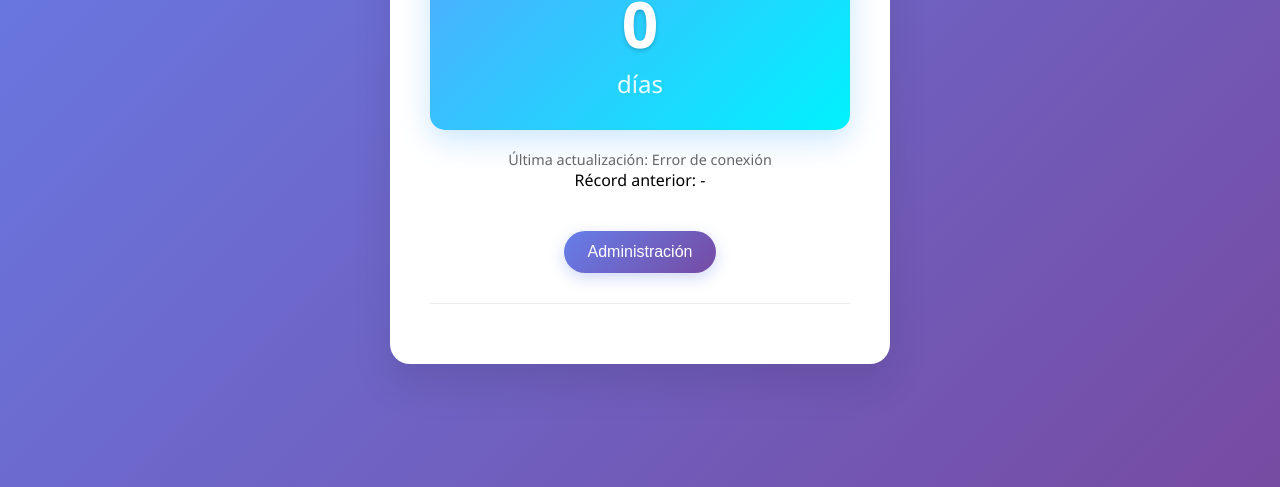
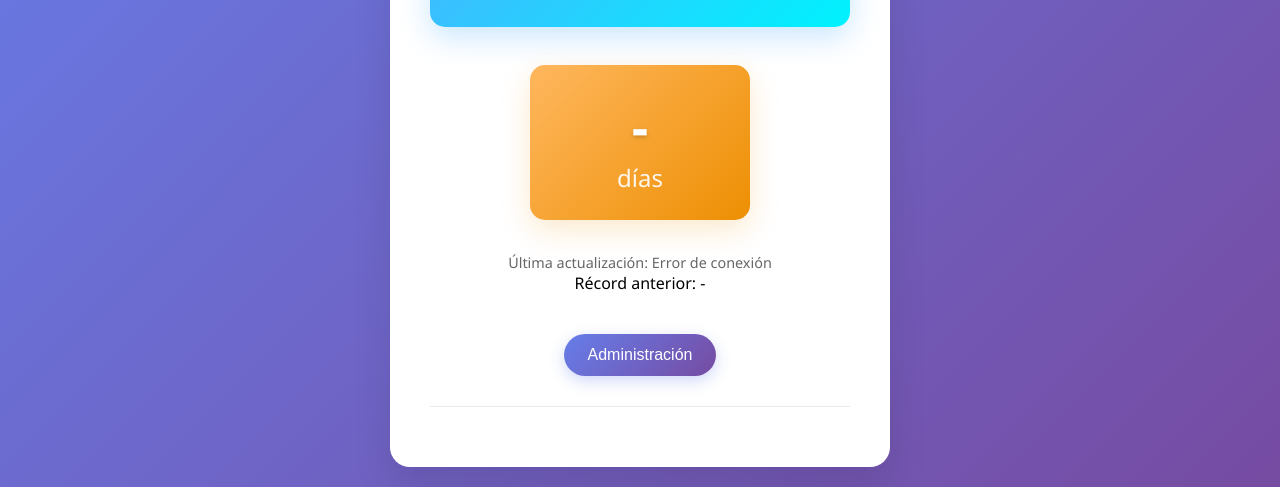
Before and after one commit to TristanGramsch/dias_sin_accidentes, a website: page index.html in a window 1280 px wide. Shown: the part 313-800 px from the top of the page. Drawn offline with Linux system fonts and the light colour scheme; no server answers.

Commit message:
Add previous-record large bubble UI; move puppeteer to devDeps; optimize Dockerfile; update test run instructions

```diff
--- a/index.html
+++ b/index.html
@@ -50,6 +50,13 @@
                     <span id="dayCounter" data-value="accident-free-days">0</span>
                     <span class="days-label" data-unit="days">días</span>
                 </div>
+
+                <!-- Large bubble display for previous record (mirrors main counter style) -->
+                <div class="record-display" data-counter="previous-record">
+                    <span id="previousRecordLarge" data-value="previous-record-large">-</span>
+                    <span class="days-label" aria-hidden="true">días</span>
+                </div>
+
                 <p class="last-update">Última actualización: <span id="lastUpdate" data-timestamp="last-update">-</span></p>
                 <p class="record">Récord anterior: <span id="previousRecord" data-value="previous-record">-</span></p>
             </div>
--- a/package.json
+++ b/package.json
@@ -29,10 +29,10 @@
     "body-parser": "^1.20.2",
     "cors": "^2.8.5",
     "express": "^4.18.2",
-    "puppeteer": "^23.4.1",
     "luxon": "^3.7.1"
   },
   "devDependencies": {
+    "puppeteer": "^23.4.1",
     "nodemon": "^3.0.1",
     "vitest": "^3.2.4"
   }
--- a/script.js
+++ b/script.js
@@ -2,6 +2,7 @@
 const dayCounter = document.getElementById('dayCounter');
 const lastUpdate = document.getElementById('lastUpdate');
 const previousRecordEl = document.getElementById('previousRecord');
+const previousRecordLargeEl = document.getElementById('previousRecordLarge');
 const adminBtn = document.getElementById('adminBtn');
 const adminPanel = document.getElementById('adminPanel');
 const passwordInput = document.getElementById('passwordInput');
@@ -56,6 +57,15 @@ async function loadData() {
             // Populate previous record if present
             previousRecord = result.data.recordAnterior ?? null;
             previousRecordEl.textContent = previousRecord !== null ? previousRecord : '-';
+            // Also populate the large bubble display
+            if (previousRecordLargeEl) {
+                previousRecordLargeEl.textContent = previousRecord !== null ? previousRecord : '-';
+                // subtle animation
+                previousRecordLargeEl.style.transform = 'scale(1.03)';
+                setTimeout(() => {
+                    previousRecordLargeEl.style.transform = 'scale(1)';
+                }, 200);
+            }
         } else {
             showMessage('Error al cargar los datos', 'error');
             console.error('Error loading data:', result.message);
@@ -179,6 +189,7 @@ async function updateDays() {
         lastUpdate.textContent = result.data.ultimaActualizacionFormatted;
         previousRecord = result.data.recordAnterior ?? previousRecord;
         previousRecordEl.textContent = previousRecord !== null ? previousRecord : '-';
+        if (previousRecordLargeEl) previousRecordLargeEl.textContent = previousRecord !== null ? previousRecord : '-';
         showMessage(result.message, 'success');
         closeAdminPanel();
     } else {
@@ -209,6 +220,7 @@ async function resetCounter() {
         lastUpdate.textContent = result.data.ultimaActualizacionFormatted;
         previousRecord = result.data.recordAnterior ?? previousRecord;
         previousRecordEl.textContent = previousRecord !== null ? previousRecord : '-';
+        if (previousRecordLargeEl) previousRecordLargeEl.textContent = previousRecord !== null ? previousRecord : '-';
         showMessage(result.message, 'success');
         closeAdminPanel();
     } else {
--- a/styles.css
+++ b/styles.css
@@ -70,6 +70,26 @@ header h1 {
     font-weight: bold;
     display: block;
     text-shadow: 0 2px 4px rgba(0, 0, 0, 0.2);
+}
+
+/* Large bubble for previous record to visually match the main counter */
+.record-display {
+    background: linear-gradient(135deg, #ffb75e 0%, #ed8f03 100%);
+    color: white;
+    padding: 26px;
+    border-radius: 15px;
+    margin: 18px 0;
+    box-shadow: 0 10px 30px rgba(237, 143, 3, 0.2);
+    display: inline-block;
+    min-width: 220px;
+    text-align: center;
+}
+
+#previousRecordLarge {
+    font-size: 3.2rem;
+    font-weight: 700;
+    display: block;
+    text-shadow: 0 2px 4px rgba(0,0,0,0.18);
 }
 
 .days-label {
```
Also changed, not shown: readme.txt, 1 other file.
